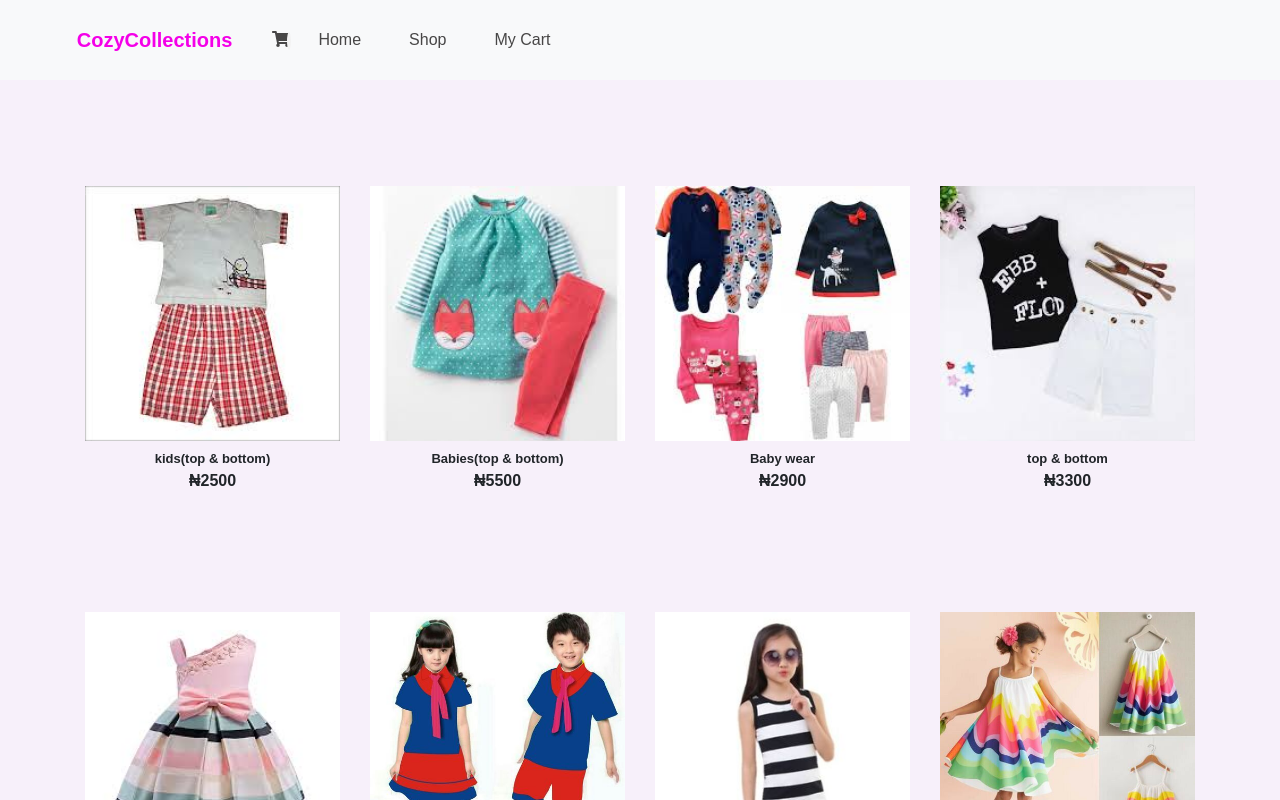
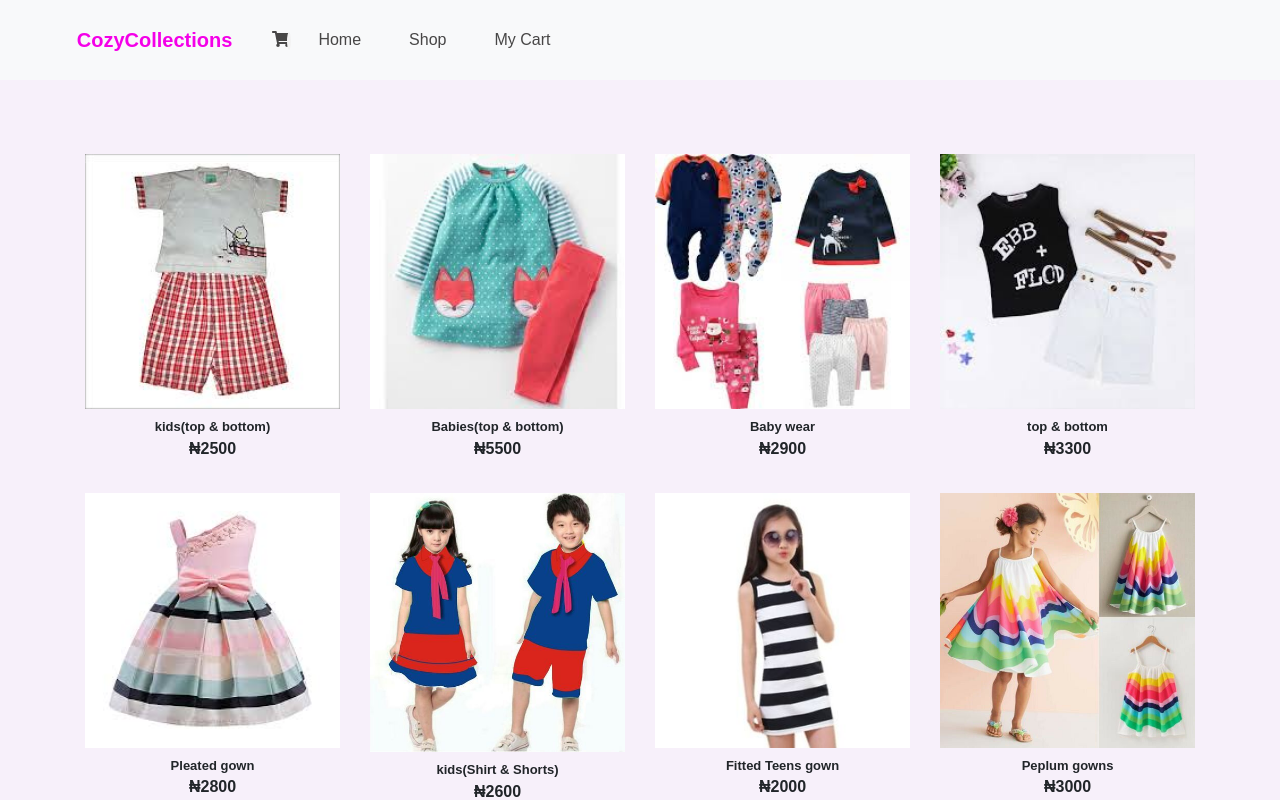
Before and after one commit to praizerema/cozyCollections, a React (Create React App) app: page /products in a window 1280 px wide. Shown: the top 800 px of the page. Built offline with nearby package versions, Linux system fonts and the light colour scheme.

Commit message:
responsiveness

```diff
--- a/src/components/home.js
+++ b/src/components/home.js
@@ -84,7 +84,7 @@ componentDidMount(){
 
                             {newArrivals.map(item =>(
 
-                                <div className="col-lg-3 col-md-4 col-sm-6 col-xs-6  mb-5"  key={item.id} id={item.id} onMouseOver={()=>{this.itemFocus(item.id)}}>
+                                <div className="col-lg-3 col-md-4 col-sm-6 col-xs-6  mb-3"  key={item.id} id={item.id} onMouseOver={()=>{this.itemFocus(item.id)}}>
                                     <div className="showbtn text-center " style={{minHeight: "320px"}}><div><img src={item.img} alt="" width="100%"/></div>
                                     <div className="font-weight-bold font-13 mt-2">{item.title}</div>
 
@@ -174,7 +174,7 @@ Cozy collections is the modern fashion accessories market</div>
                         <div className="text-center mb-5 font-16">Here are a few of our recently ordered goods<br/> </div>
                         <div className="row  mx-0 px-0">
                             {newArrivals.map(item =>(
-                                <div className="col-lg-3 col-md-4 col-sm-6 col-xs-6 mb-5"  key={item.id} id={item.id} onMouseOver={()=>{this.itemFocus(item.id)}}>
+                                <div className="col-lg-3 col-md-4 col-sm-6 col-xs-6 mb-3"  key={item.id} id={item.id} onMouseOver={()=>{this.itemFocus(item.id)}}>
                                     <div className="showbtn text-center"><div><img src={item.img} alt="" width="100%"/></div>
                                     <div className="font-weight-bold font-13 mt-2">{item.title}</div>
 
--- a/src/components/products.js
+++ b/src/components/products.js
@@ -31,7 +31,7 @@ constructor(props){
     render(){
         let itemList = this.props.items.map(item=>{
             return(
-                <div className="col-lg-3 col-md-4 col-sm-6 col-xs-6 my-5"  key={item.id}>
+                <div className="col-lg-3 col-md-4 col-sm-6 col-xs-6 my-3"  key={item.id}>
                                     <div className="showbtn text-center"><div><img src={item.img} alt="" width="100%"/></div>
                                    <div className="font-weight-bold font-13 mt-2">{item.title}</div>
                                    <div><span> <b>&#8358;{item.price}</b> </span></div>
--- a/src/index.css
+++ b/src/index.css
@@ -123,8 +123,8 @@ height: 500px
 }
 .showbtn{
 cursor: pointer;
-min-height: 330px;
-transition: transform .3s;
+/* min-height: 330px; */
+/* transition: transform .3s; */
 }
 .firstImg{
 border-bottom: 2px solid #EBE7E7;
@@ -235,14 +235,14 @@ li a {
 
   /* footer responsive */
   .footer-container {
-    font-size: 0.62rem !important;
+    font-size: 0.7rem !important;
   }
   h5 {
     font-size: 0.9rem !important;
   }
   .footer-input::placeholder {
     color: #fff !important;
-    font-size: 0.63rem !important;
+    font-size: 0.68rem !important;
   }
   .footer-link-box{
     position: relative !important;
@@ -290,7 +290,7 @@ li a {
     /* items */
     .showbtn{
       cursor: pointer;
-      min-height: 350px !important;
+      min-height: 410px !important;
       transition: transform .3s;
       }
 }
```
